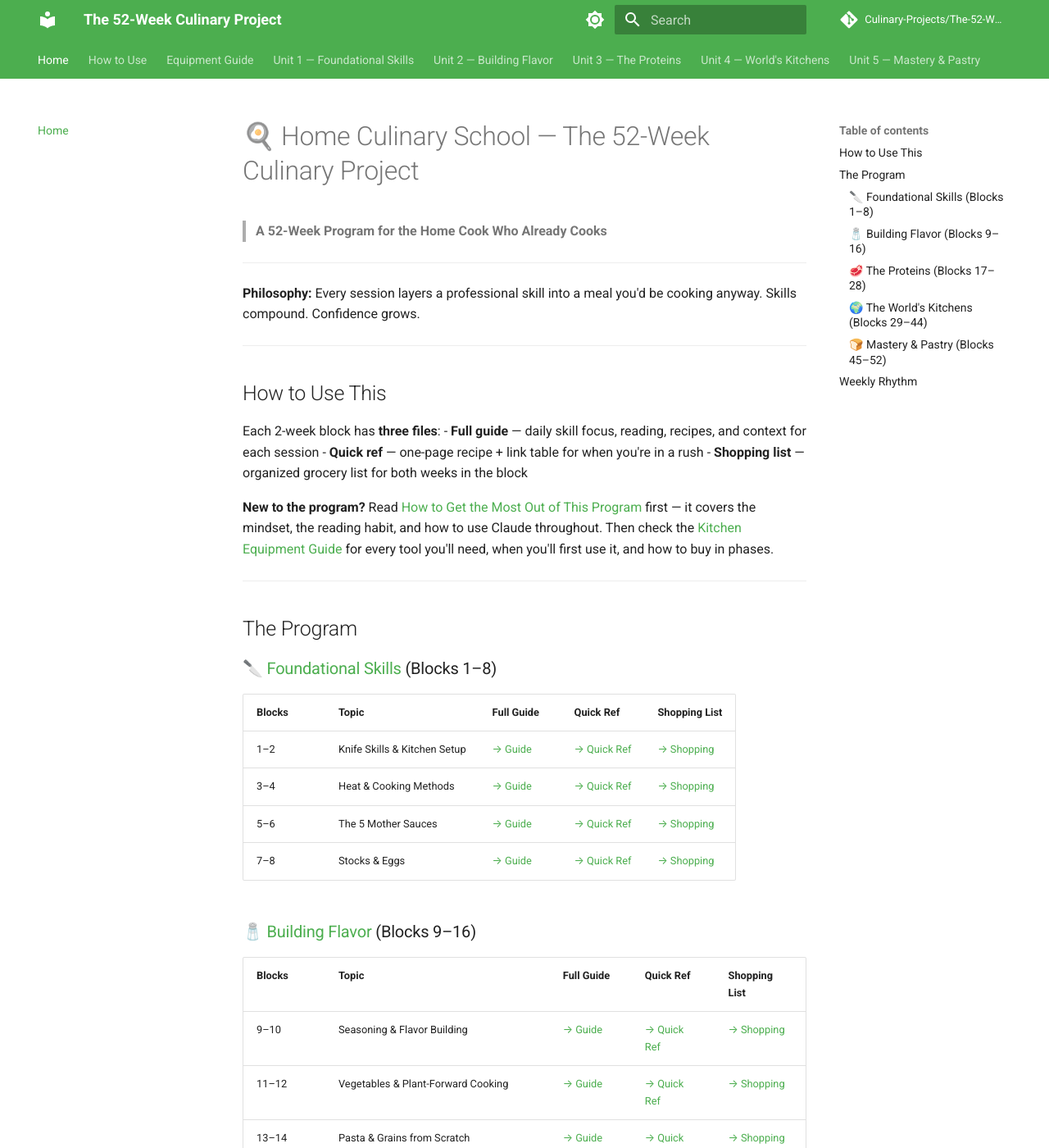
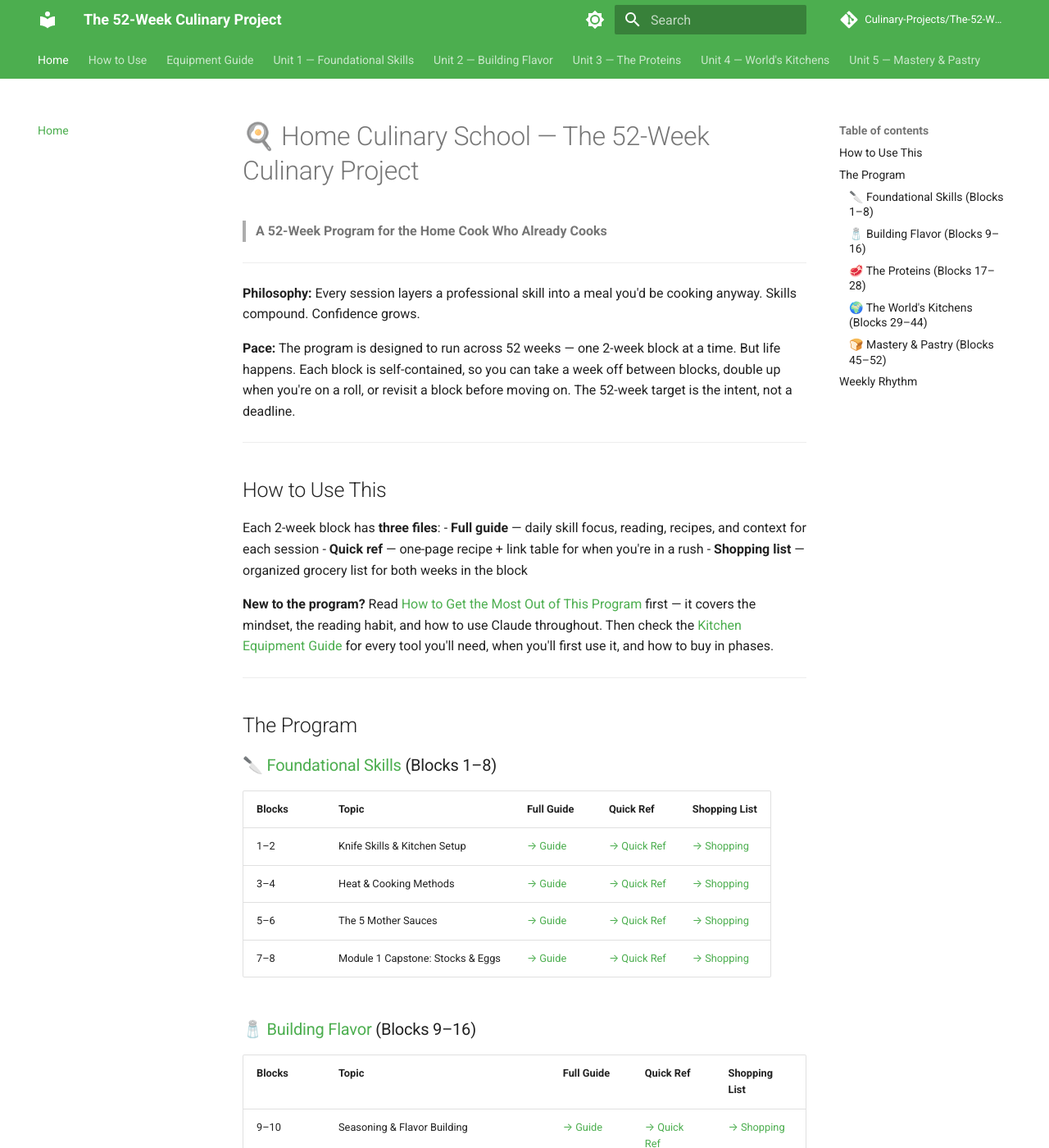
Before and after one commit to Culinary-Projects/The-52-Week-Culinary-Project, an MkDocs documentation site: the page built from docs/README.md, in a window 1280 px wide and 1400 px high. Shown: the whole window at 82% size. Built offline with MkDocs 1.6.1 and Material for MkDocs 9.7.7, drawn with Linux system fonts in a browser that asks for light colours; comment, search, counter and statistics services are not loaded.

Commit message:
docs/README: add Pace note on block flexibility; fix Blocks 7-8 to Module 1 Capstone

```diff
--- a/docs/README.md
+++ b/docs/README.md
@@ -5,6 +5,8 @@
 ---
 
 **Philosophy:** Every session layers a professional skill into a meal you'd be cooking anyway. Skills compound. Confidence grows.
+
+**Pace:** The program is designed to run across 52 weeks — one 2-week block at a time. But life happens. Each block is self-contained, so you can take a week off between blocks, double up when you're on a roll, or revisit a block before moving on. The 52-week target is the intent, not a deadline.
 
 ---
 
@@ -28,7 +30,7 @@ Each 2-week block has **three files**:
 | 1–2 | Knife Skills & Kitchen Setup | [→ Guide](blocks/01-foundational-skills/01-02-knife-skills/index.md) | [→ Quick Ref](blocks/01-foundational-skills/01-02-knife-skills/quick-ref.md) | [→ Shopping](blocks/01-foundational-skills/01-02-knife-skills/shopping-list.md) |
 | 3–4 | Heat & Cooking Methods | [→ Guide](blocks/01-foundational-skills/03-04-heat-and-cooking/index.md) | [→ Quick Ref](blocks/01-foundational-skills/03-04-heat-and-cooking/quick-ref.md) | [→ Shopping](blocks/01-foundational-skills/03-04-heat-and-cooking/shopping-list.md) |
 | 5–6 | The 5 Mother Sauces | [→ Guide](blocks/01-foundational-skills/05-06-mother-sauces/index.md) | [→ Quick Ref](blocks/01-foundational-skills/05-06-mother-sauces/quick-ref.md) | [→ Shopping](blocks/01-foundational-skills/05-06-mother-sauces/shopping-list.md) |
-| 7–8 | Stocks & Eggs | [→ Guide](blocks/01-foundational-skills/07-08-stocks-and-eggs/index.md) | [→ Quick Ref](blocks/01-foundational-skills/07-08-stocks-and-eggs/quick-ref.md) | [→ Shopping](blocks/01-foundational-skills/07-08-stocks-and-eggs/shopping-list.md) |
+| 7–8 | Module 1 Capstone: Stocks & Eggs | [→ Guide](blocks/01-foundational-skills/07-08-stocks-and-eggs/index.md) | [→ Quick Ref](blocks/01-foundational-skills/07-08-stocks-and-eggs/quick-ref.md) | [→ Shopping](blocks/01-foundational-skills/07-08-stocks-and-eggs/shopping-list.md) |
 
 ### 🧂 [Building Flavor](blocks/02-building-flavor/README.md) (Blocks 9–16)
 
```
